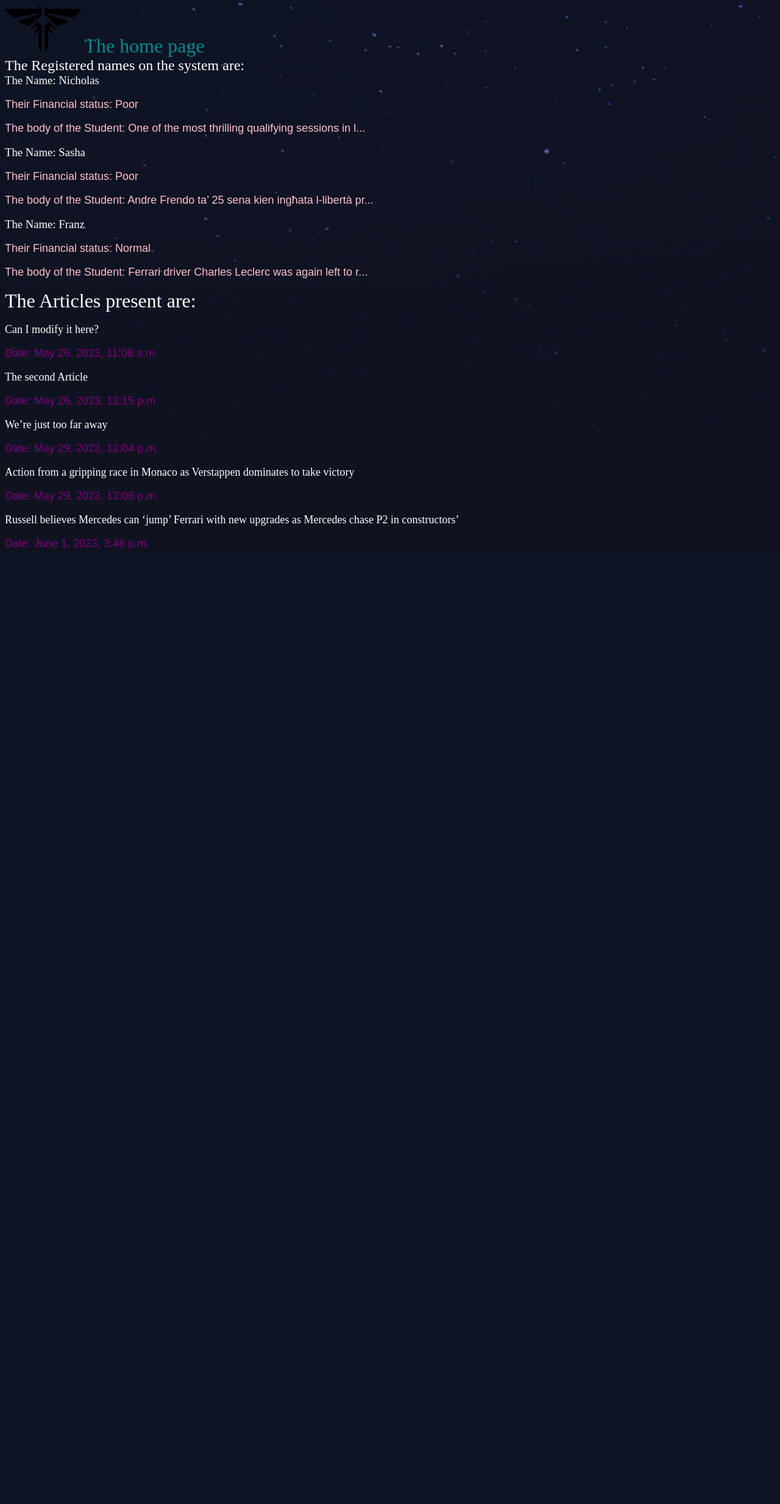
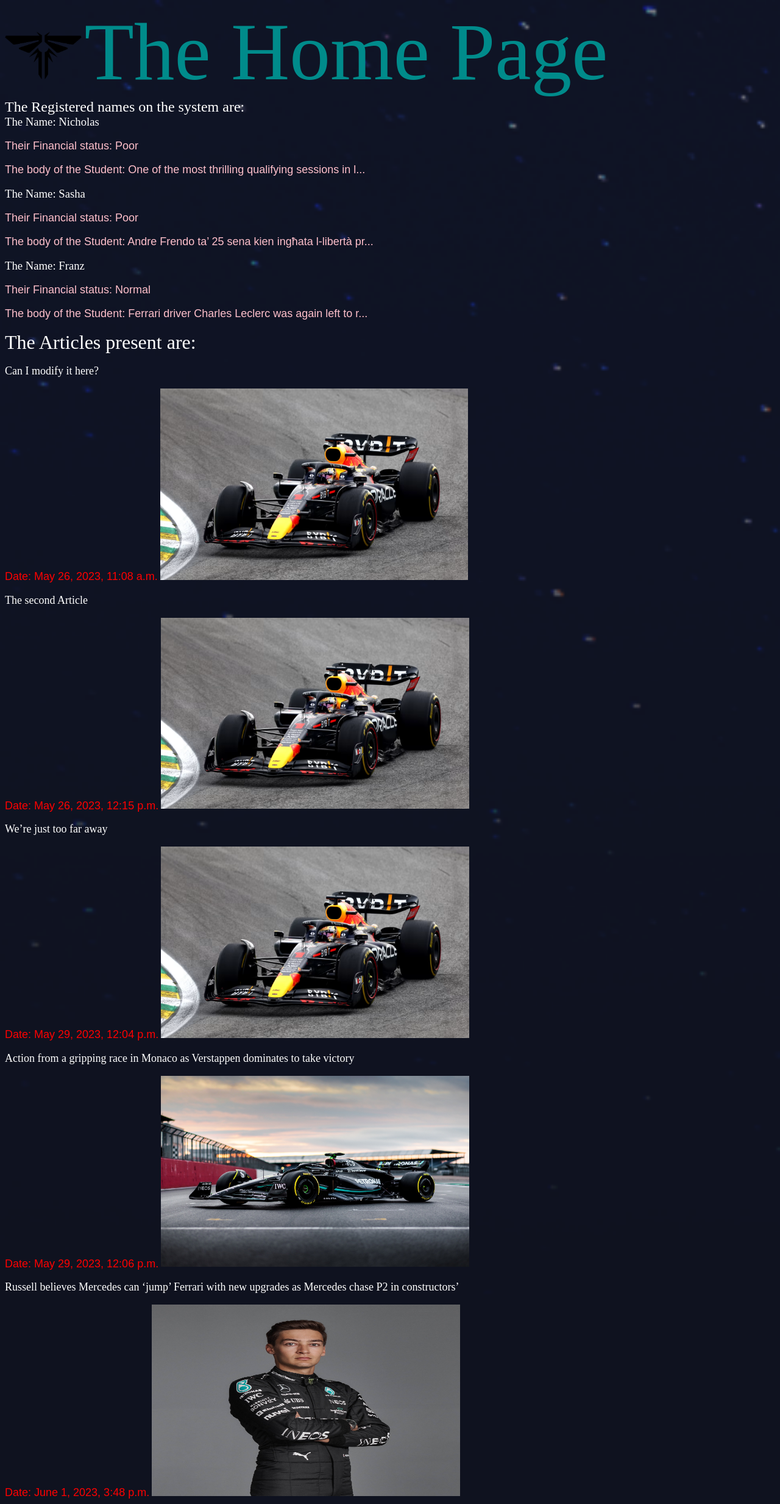
Before and after one commit to NicholasCardona/3rd, a Django app: page / in a window 1280 px wide. Shown: the whole page at 61% size. Before the commit the page ends 901 px from the top, so only its background shows below. Run offline with Django 4.2, Linux system fonts and the light colour scheme; data comes from the database, SQL or seed files in the repository; both versions use the stored data as it was after the commit.

Commit message:
Commit before adding drivers

```diff
--- a/blog/static/styles.css
+++ b/blog/static/styles.css
@@ -34,12 +34,12 @@ n {
   font-weight: 100;
   font-size: large;
   font-family: Arial, Helvetica, sans-serif;
-  color: purple;
+  color: red;
 }
 
 home{
   font-weight: 300;
-  font-size:xx-large;
+  font-size:100pt;
   font-family: 'Times New Roman', Times, serif;
   color: darkcyan;
 
--- a/blog/templates/home.html
+++ b/blog/templates/home.html
@@ -7,7 +7,7 @@
 
 
 <!-- <img src = '/static/Images/Firefly.png'/> -->
-<home>The home page</home>
+<home>The Home Page</home>
 
 <h2> The Registered names on the system are:</h2>
 
@@ -32,6 +32,7 @@
         <div class = 'articles \n'>
             <p> <a href="{%url 'Articles:articles' article.slug%}">{{article.title}}</a></p>
             <n>Date: {{article.date}}</n>
+            <a href="{%url 'Articles:articles' article.slug%}"> <img src = {{article.thumb}} width = 40% height =40% /> </a>
         </div>
     {%endfor%}
 </div>
```
Also changed, not shown: blog/db.sqlite3, blog/media/George_Russell_Header__2_.jpeg (added).
